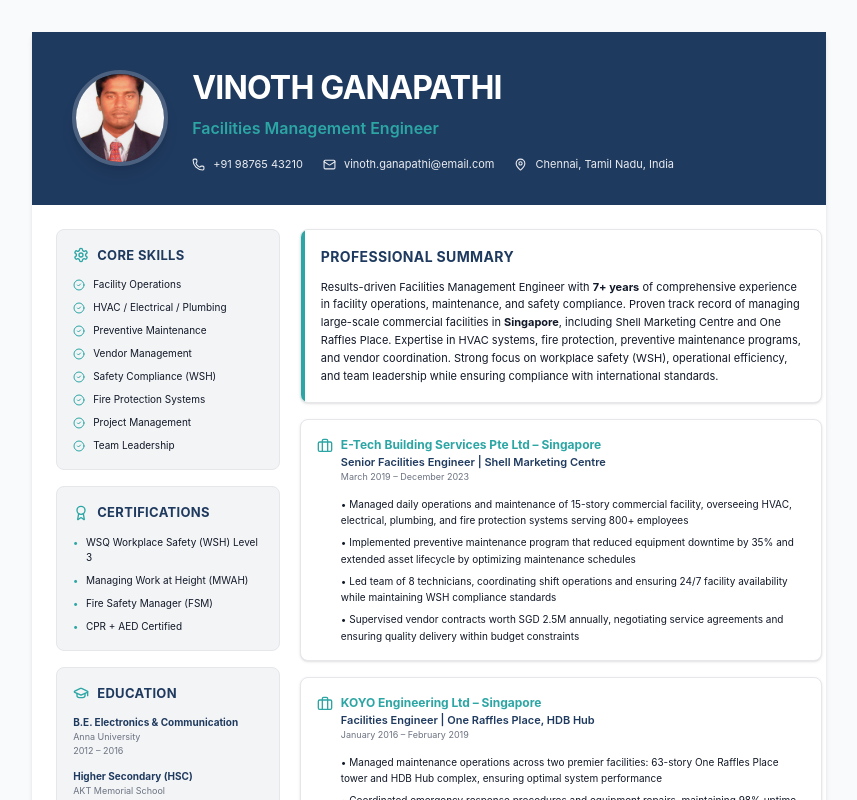
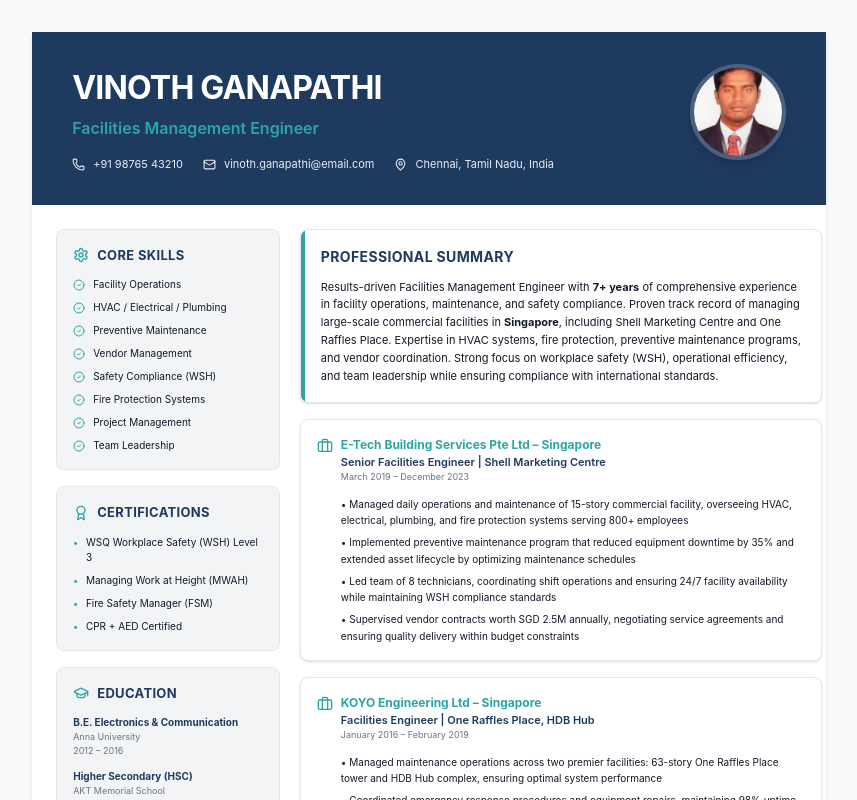
Before and after one commit to softclinch-consulting/resume-, a React (Vite) app: page / in a window 1280 px wide. Shown: the top 800 px of the page, without its empty margins (211-1068 px from the left). Built offline with nearby package versions, Linux system fonts and the light colour scheme.

Commit message:
Fix GitHub Pages deployment

```diff
--- a/src/app/components/Resume.tsx
+++ b/src/app/components/Resume.tsx
@@ -10,18 +10,9 @@ export function Resume() {
         <div className="bg-white shadow-md" style={{ width: '210mm', minHeight: '297mm' }}>
 
           {/* HEADER - FULL WIDTH COLORED BAR */}
-          <header className="px-10 py-8 flex items-center gap-6" style={{ backgroundColor: '#1F3A5F' }}>
-            {/* Profile Photo */}
-            <div className="flex-shrink-0">
-              <img
-                src={profileImage}
-                alt="Vinoth Ganapathi"
-                className="w-24 h-24 rounded-full border-4 border-white/20 object-cover shadow-lg"
-              />
-            </div>
-
+          <header className="px-10 py-8 flex items-start justify-between gap-6" style={{ backgroundColor: '#1F3A5F' }}>
             {/* Name and Contact Info */}
-            <div className="flex-1">
+            <div className="flex-1 pr-4">
               <h1 className="text-[32px] font-bold tracking-tight mb-1 text-white">
                 VINOTH GANAPATHI
               </h1>
@@ -42,6 +33,15 @@ export function Resume() {
                   <span>Chennai, Tamil Nadu, India</span>
                 </div>
               </div>
+            </div>
+
+            {/* Profile Photo */}
+            <div className="flex-shrink-0 self-start">
+              <img
+                src={profileImage}
+                alt="Vinoth Ganapathi"
+                className="w-24 h-24 rounded-full border-4 border-white/20 object-cover shadow-lg"
+              />
             </div>
           </header>
 
--- a/vite.config.ts
+++ b/vite.config.ts
@@ -17,6 +17,7 @@ function figmaAssetResolver() {
 }
 
 export default defineConfig({
+  base: '/resume-/',
   plugins: [
     figmaAssetResolver(),
     // The React and Tailwind plugins are both required for Make, even if
```
Also changed, not shown: package.json (+2 -12 lines).
